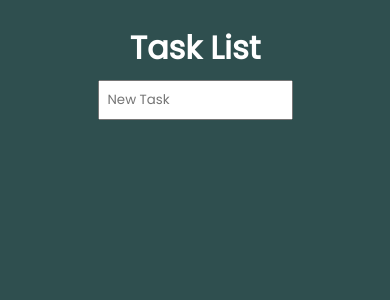
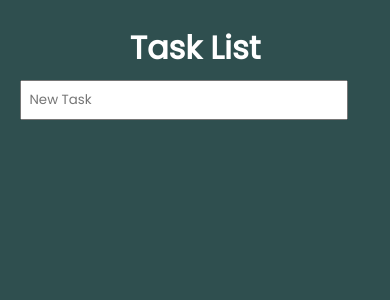
Before and after one commit to kosbornept/react_todo, a React (Create React App) app in the folder react-todo/: page / in a window 390 px wide. Shown: the top 300 px of the page. Built offline with nearby package versions, Linux system fonts and the light colour scheme.

Commit message:
Responsiveness
App tested responsive from s-mobile to 4k.

```diff
--- a/react-todo/src/Components/App.css
+++ b/react-todo/src/Components/App.css
@@ -23,6 +23,7 @@ form {
 input,
 textarea {
   padding: .5rem;
+  width: 88%;
 }
 
 input:focus,
@@ -44,6 +45,7 @@ form button {
   background-color: gray;
   height: 100%;
   border: none;
+  width: 10%;
 }
 
 form button:hover {
@@ -87,3 +89,10 @@ li h2 {
 li p {
   margin: 8px;
 }
+
+@media only screen and (max-width: 768px) {
+
+  .App {
+    width: 90%;
+  }
+}
```
